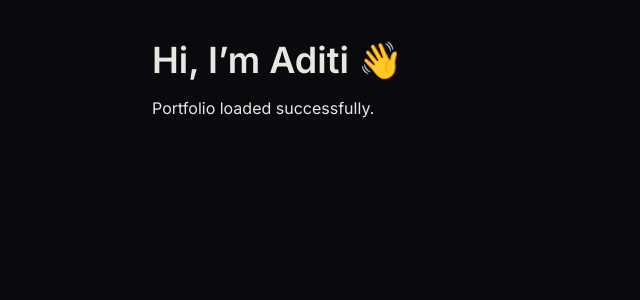
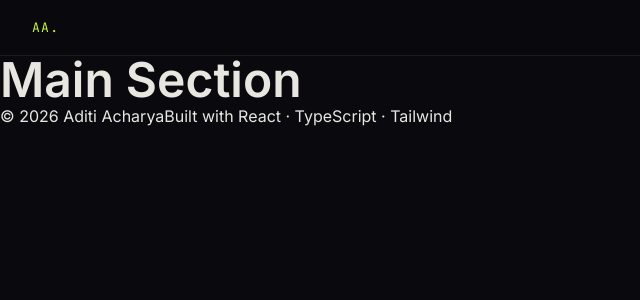
Before and after one commit to coder10101/portfolio-aditi, a React (Vite) app: page / in a window 1280 px wide. Shown: the top 300 px of the page, without its empty margins (0-640 px from the left). Built offline with nearby package versions, Linux system fonts and the light colour scheme.

Commit message:
refactor: restructure App with BootSequence flow, base layout, and navigation styles

```diff
--- a/src/App.tsx
+++ b/src/App.tsx
@@ -1,26 +1,43 @@
-import { useState } from "react";
+import { useState, useCallback } from "react";
 import { BootSequence } from "./features/BootSequence";
 
 export default function App() {
-  const [bootComplete, setBootComplete] = useState(false);
+  const [booted, setBooted] = useState(false);
+
+  const handleBootComplete = useCallback(() => {
+    setBooted(true);
+  }, []);
 
   return (
-    <>
-      {!bootComplete && (
-        <BootSequence onComplete={() => setBootComplete(true)} />
-      )}
+    <div className="min-h-screen bg-[var(--background)] text-[var(--foreground)] font-sans overflow-x-hidden">
+      {!booted && <BootSequence onComplete={handleBootComplete} />}
 
-      {bootComplete && (
-        <main className="min-h-screen bg-background text-foreground font-sans">
-          <div className="max-w-5xl mx-auto px-6 py-10">
-            <h1 className="text-4xl font-bold">Hi, I’m Aditi 👋</h1>
+      {/* NAV */}
+      <nav
+        className={`
+          fixed top-0 left-0 right-0 z-50 h-14
+          flex items-center justify-between px-8
+          border-b border-[var(--border)]
+          bg-[rgba(10,10,14,0.85)] backdrop-blur-md
+          transition-all duration-500
+          ${booted ? "opacity-100 translate-y-0" : "opacity-0 -translate-y-full"}
+        `}
+      >
+        <span className="font-mono text-[13px] tracking-[0.1em] text-[var(--primary)]">
+          AA.
+        </span>
+      </nav>
 
-            <p className="mt-4 text-muted-foreground">
-              Portfolio loaded successfully.
-            </p>
-          </div>
+      {/* MAIN SECTIONS */}
+      {booted && (
+        <main className="pt-14 transition-opacity duration-700 opacity-100">
+          <h1 className="text-5xl font-bold m-0">Main Section</h1>
+          <footer>
+            <span>© 2026 Aditi Acharya</span>
+            <span>Built with React · TypeScript · Tailwind</span>
+          </footer>
         </main>
       )}
-    </>
+    </div>
   );
 }
```
